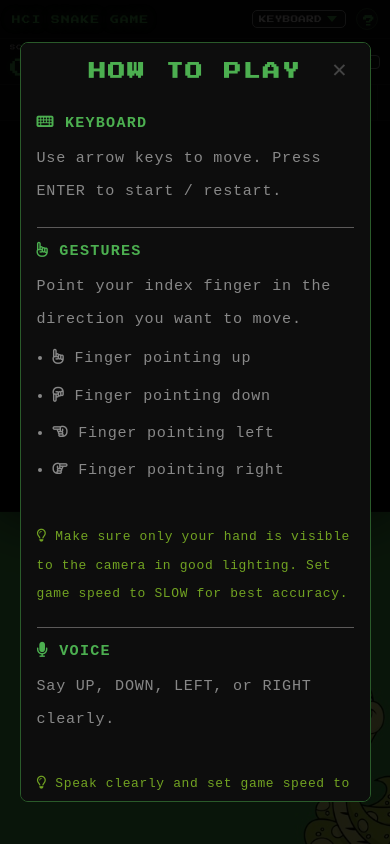
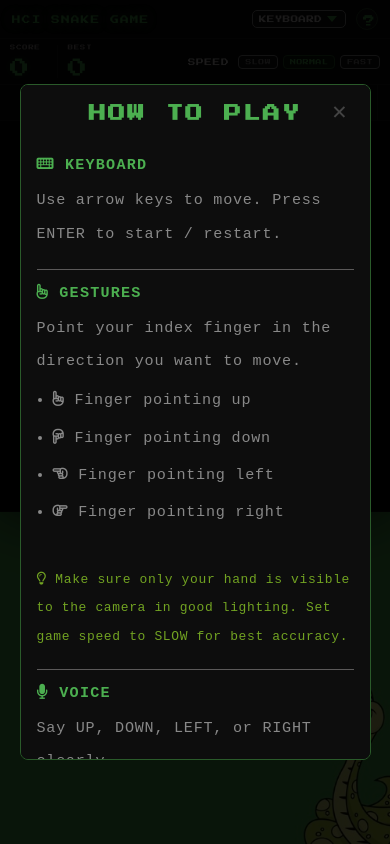
Before and after one commit to joy-andraos/hci-snake-game, a plain HTML site: page index.html in a window 390 px wide. Both pictures are taken after a click on the button "Open instructions". Drawn offline with Linux system fonts and the light colour scheme; a script that the page names is missing.

Commit message:
UI on mobile

```diff
--- a/css/style.css
+++ b/css/style.css
@@ -703,8 +703,9 @@ body {
 
     #help-box {
         padding: 20px 16px;
-        max-height: 90vh;
+        max-height: 80vh;
         overflow-y: scroll;
+        margin: 2rem auto;
     }
 
     #pose-unavailable-mobile {
```
